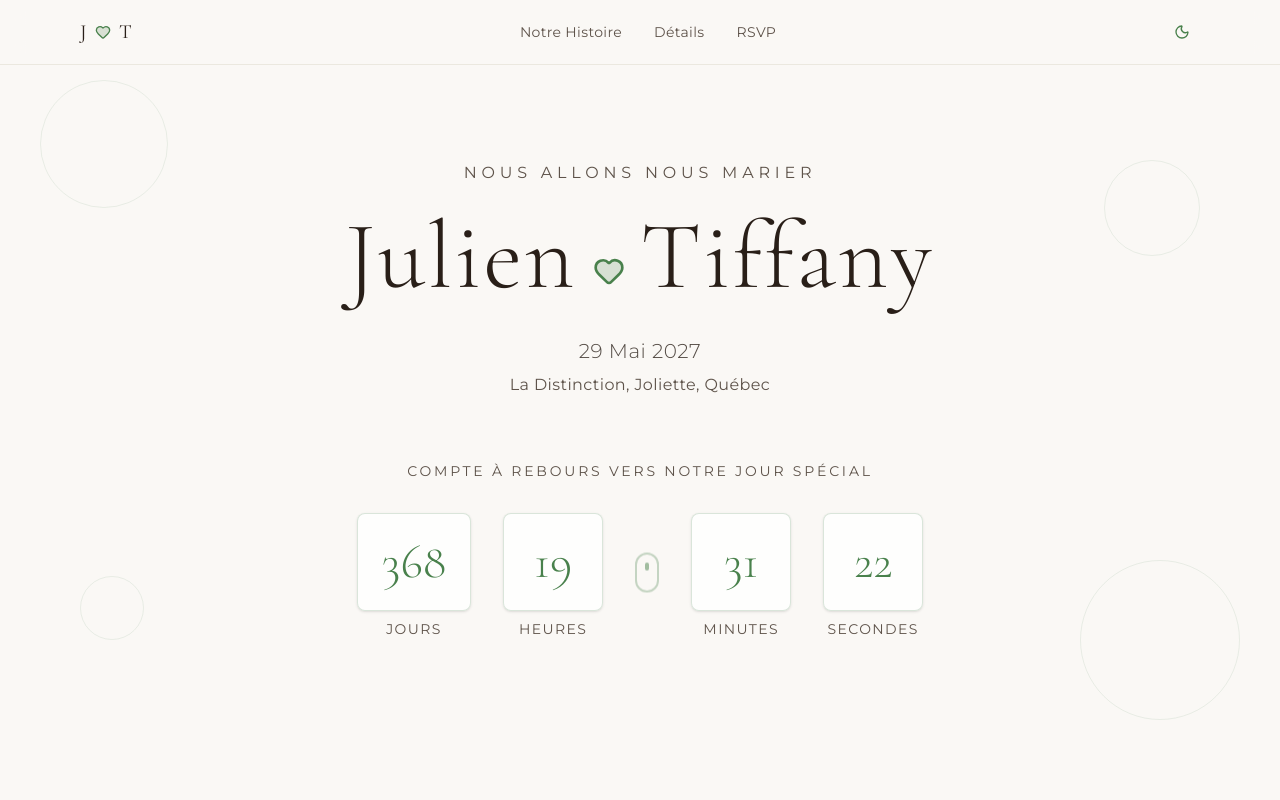
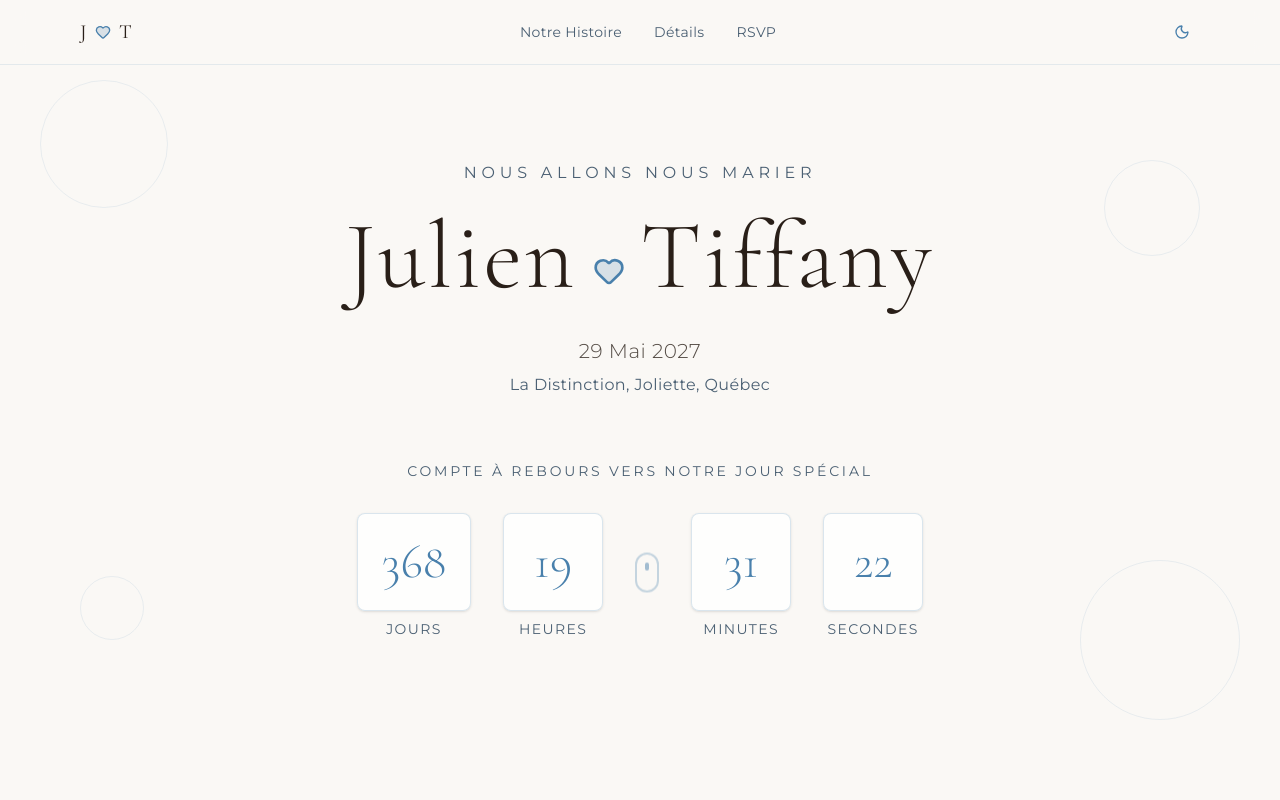
Before and after one commit to pixelfenix/Wedding, a Next.js app: page / in a window 1280 px wide. Shown: the top 800 px of the page. Built offline with nearby package versions, Linux system fonts and the light colour scheme.

Commit message:
Update site palette to invitation blue

```diff
--- a/app/globals.css
+++ b/app/globals.css
@@ -4,60 +4,60 @@
 @custom-variant dark (&:is(.dark *));
 
 :root {
-  /* Light mode - Warm cream with sage green accents */
+  /* Light mode - Warm cream with invitation blue accents */
   --background: oklch(0.98 0.005 90);
   --foreground: oklch(0.25 0.02 60);
   --card: oklch(1 0 0);
   --card-foreground: oklch(0.25 0.02 60);
   --popover: oklch(1 0 0);
   --popover-foreground: oklch(0.25 0.02 60);
-  --primary: oklch(0.55 0.1 145);
+  --primary: oklch(0.58 0.09 245);
   --primary-foreground: oklch(0.98 0.005 90);
-  --secondary: oklch(0.95 0.01 90);
+  --secondary: oklch(0.95 0.01 240);
   --secondary-foreground: oklch(0.25 0.02 60);
-  --muted: oklch(0.94 0.01 90);
-  --muted-foreground: oklch(0.45 0.02 60);
-  --accent: oklch(0.65 0.12 145);
+  --muted: oklch(0.94 0.01 240);
+  --muted-foreground: oklch(0.48 0.04 245);
+  --accent: oklch(0.68 0.1 240);
   --accent-foreground: oklch(0.98 0.005 90);
   --destructive: oklch(0.577 0.245 27.325);
   --destructive-foreground: oklch(0.98 0.005 90);
-  --border: oklch(0.88 0.02 90);
-  --input: oklch(0.92 0.01 90);
-  --ring: oklch(0.55 0.1 145);
+  --border: oklch(0.88 0.02 240);
+  --input: oklch(0.92 0.01 240);
+  --ring: oklch(0.58 0.09 245);
   --radius: 0.5rem;
 
-  /* Sage green color */
-  --sage: oklch(0.55 0.1 145);
-  --sage-light: oklch(0.85 0.06 145);
-  --sage-dark: oklch(0.45 0.1 145);
+  /* Invitation blue color */
+  --sage: oklch(0.58 0.09 245);
+  --sage-light: oklch(0.82 0.07 240);
+  --sage-dark: oklch(0.46 0.09 245);
 }
 
 .dark {
-  /* Dark mode - Deep charcoal with sage green accents */
+  /* Dark mode - Deep charcoal with invitation blue accents */
   --background: oklch(0.15 0.01 60);
   --foreground: oklch(0.95 0.005 90);
   --card: oklch(0.18 0.01 60);
   --card-foreground: oklch(0.95 0.005 90);
   --popover: oklch(0.18 0.01 60);
   --popover-foreground: oklch(0.95 0.005 90);
-  --primary: oklch(0.65 0.12 145);
+  --primary: oklch(0.72 0.1 240);
   --primary-foreground: oklch(0.15 0.01 60);
-  --secondary: oklch(0.22 0.01 60);
+  --secondary: oklch(0.22 0.01 240);
   --secondary-foreground: oklch(0.95 0.005 90);
-  --muted: oklch(0.25 0.01 60);
-  --muted-foreground: oklch(0.65 0.01 60);
-  --accent: oklch(0.55 0.1 145);
+  --muted: oklch(0.25 0.01 240);
+  --muted-foreground: oklch(0.7 0.03 240);
+  --accent: oklch(0.62 0.1 240);
   --accent-foreground: oklch(0.95 0.005 90);
   --destructive: oklch(0.5 0.2 27);
   --destructive-foreground: oklch(0.95 0.005 90);
-  --border: oklch(0.28 0.01 60);
-  --input: oklch(0.22 0.01 60);
-  --ring: oklch(0.65 0.12 145);
+  --border: oklch(0.28 0.01 240);
+  --input: oklch(0.22 0.01 240);
+  --ring: oklch(0.72 0.1 240);
 
-  /* Sage green color */
-  --sage: oklch(0.65 0.12 145);
-  --sage-light: oklch(0.75 0.1 145);
-  --sage-dark: oklch(0.45 0.1 145);
+  /* Invitation blue color */
+  --sage: oklch(0.72 0.1 240);
+  --sage-light: oklch(0.8 0.08 240);
+  --sage-dark: oklch(0.5 0.09 240);
 }
 
 @theme inline {
```
